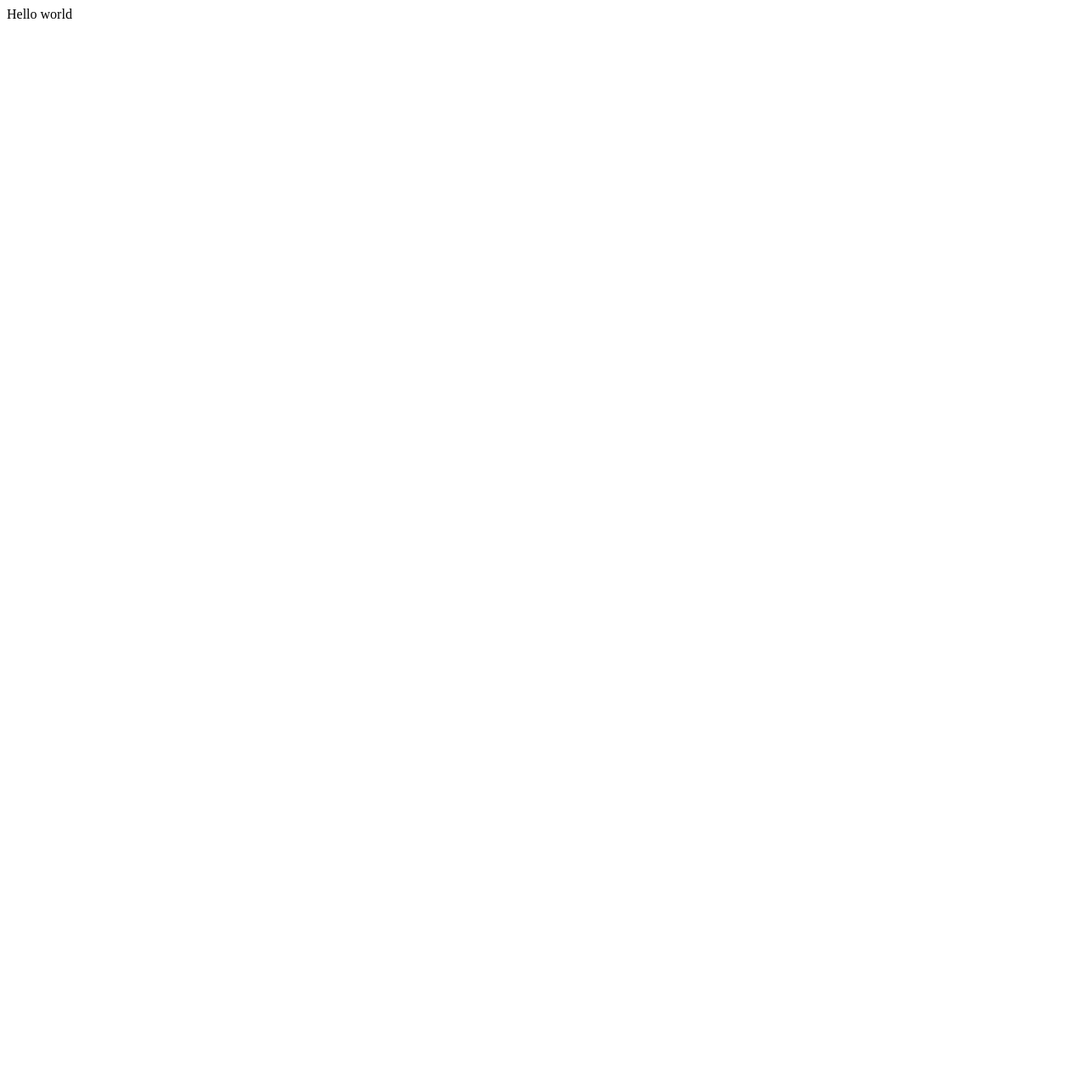
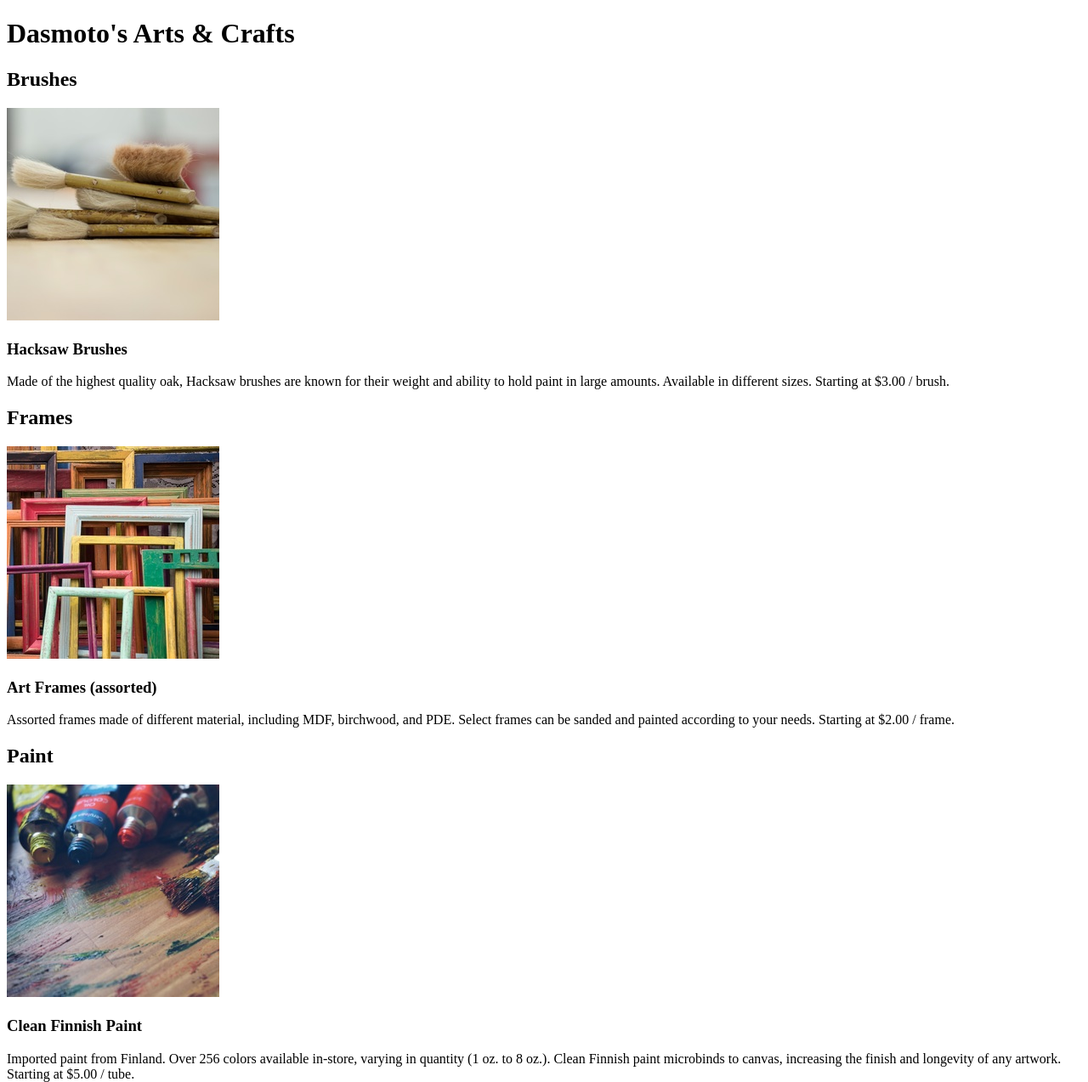
Before and after one commit to dwjmoore/dasmotos-arts-and-crafts, a plain HTML site: page index.html in a window 1280 px wide. Shown: the whole page at 85% size. Before the commit the page ends 800 px from the top, so only its background shows below. Drawn offline with Linux system fonts and the light colour scheme.

Commit message:
added all html content

```diff
--- a/index.html
+++ b/index.html
@@ -9,7 +9,29 @@
 </head>
 
 <body>
-  Hello world
+	<header>
+		<h1>Dasmoto's Arts & Crafts</h1>
+	</header>
+	<main>
+		<section>
+			<h2>Brushes</h2>
+			<img src="images/hacksaw.jpeg" alt="brushes"/>
+			<h3>Hacksaw Brushes</h3>
+			<p>Made of the highest quality oak, Hacksaw brushes are known for their weight and ability to hold paint in large amounts. Available in different sizes. Starting at $3.00 / brush.</p>
+		</section>
+		<section>
+			<h2>Frames</h2>
+			<img src="images/frames.jpeg" alt="frames"/>
+			<h3>Art Frames (assorted)</h3>
+			<p>Assorted frames made of different material, including MDF, birchwood, and PDE. Select frames can be sanded and painted according to your needs. Starting at $2.00 / frame.</p>
+		</section>
+		<section>
+			<h2>Paint</h2>
+			<img src="images/finnish.jpeg" alt="paint and brushes"/>
+			<h3>Clean Finnish Paint</h3>
+			<p>Imported paint from Finland. Over 256 colors available in-store, varying in quantity (1 oz. to 8 oz.). Clean Finnish paint microbinds to canvas, increasing the finish and longevity of any artwork. Starting at $5.00 / tube.</p>
+		</section>
+	</main>
 </body>
 
 </html>
```
Also changed, not shown: images/finnish.jpeg (added), images/frames.jpeg (added), images/hacksaw.jpeg (added), 1 other file.
